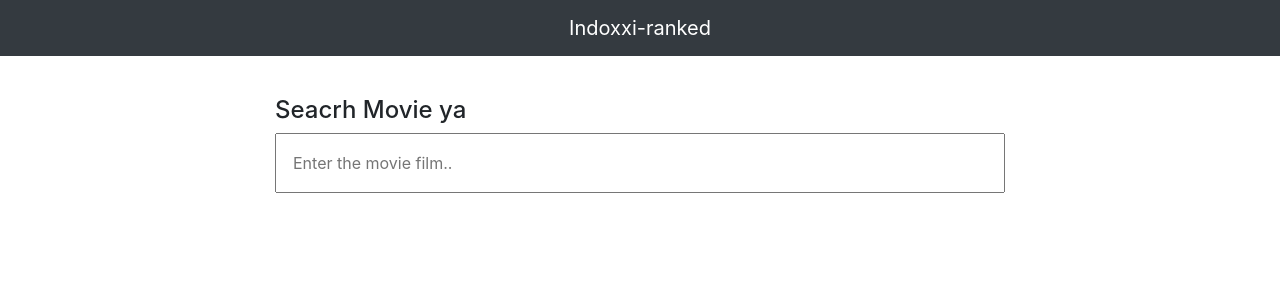
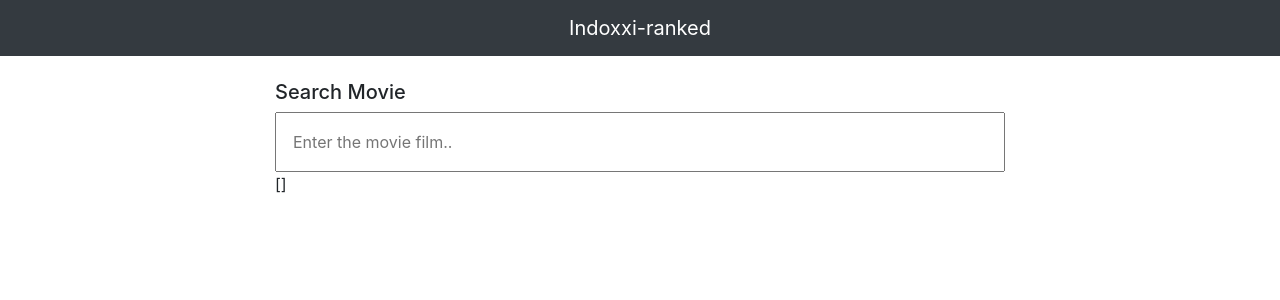
Before and after one commit to dottomCode/Indoxxi-imdb-, a Vue app: page / in a window 1280 px wide. Shown: the top 300 px of the page. Built offline with nearby package versions, Linux system fonts and the light colour scheme; no server answers.

Commit message:
not work function

```diff
--- a/package.json
+++ b/package.json
@@ -8,6 +8,7 @@
     "lint": "vue-cli-service lint"
   },
   "dependencies": {
+    "axios": "^0.19.2",
     "bootstrap-vue": "^2.15.0",
     "core-js": "^3.6.5",
     "vue": "^2.6.11",
--- a/src/App.vue
+++ b/src/App.vue
@@ -9,7 +9,5 @@
 </template>
 
 <style>
-#app {
 
-}
 </style>
--- a/src/views/Home.vue
+++ b/src/views/Home.vue
@@ -2,12 +2,26 @@
     <div class="home">
         <Navbar />
         <b-container>
-            <b-row>
-                <b-col cols="6" lg="8" class="mx-auto my-4 py-3">
-                    <h4>Seacrh Movie ya</h4>
+            <b-row class="sticky-top bg-white">
+                <b-col cols lg="8" class="mx-auto my-2 py-3">
+                    <h5>Search Movie</h5>
                     <input type="text" class="w-100 px-3 py-3" placeholder="Enter the movie film..">
+                    <!-- <p>{{dataFilm.Title.radit}}</p> -->
+                    {{dataFilm}}
                 </b-col>
             </b-row>
+
+            <!-- <b-row>
+                <b-col cols md="4">
+                    <b-card :title="dataFilm.Title" :img-src="film.Poster" img-alt="Image" img-top tag="article" class="mb-2">
+                        <b-card-text>
+                            Some quick example text to build on the card title and make up the bulk of the card's content.
+                        </b-card-text>
+
+                        <b-button href="#" variant="primary">Synopsis</b-button>
+                    </b-card>
+                </b-col>
+            </b-row> -->
         </b-container>
         <!-- <HelloWorld msg="Welcome to Your Vue.js App" /> -->
     </div>
@@ -15,7 +29,7 @@
 
 <script>
 // @ is an alias to /src
-// import HelloWorld from '@/components/HelloWorld.vue'
+import axios from 'axios';
 import Navbar from '@/components/Navbar.vue';
 
 export default {
@@ -23,6 +37,19 @@ export default {
     components: {
         // HelloWorld,
         Navbar
+    },
+    data() {
+        return {
+            dataFilm: [],
+            film:"Radit"
+        }
+    },
+    mounted() {
+        axios
+            .get("http://www.omdbapi.com/?apikey=25bd8f78&s=")
+            // .get("https://my-json-server.typicode.com/dottomCode/API-Test/stores")
+            .then(res => (this.dataFilm = res.data))
+            .catch(err => console.log(err));
     }
 }
 </script>
```
Also changed, not shown: 1 other file (tests, documents, lock files or other folders).
